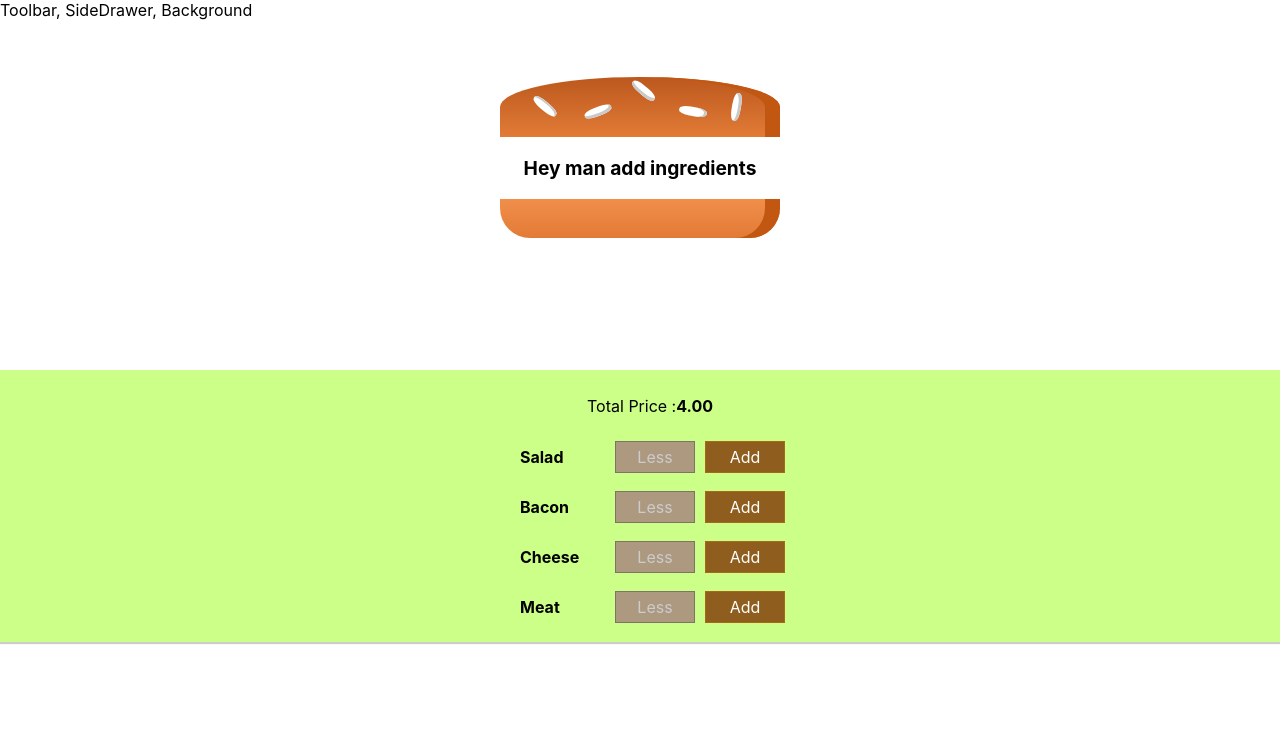
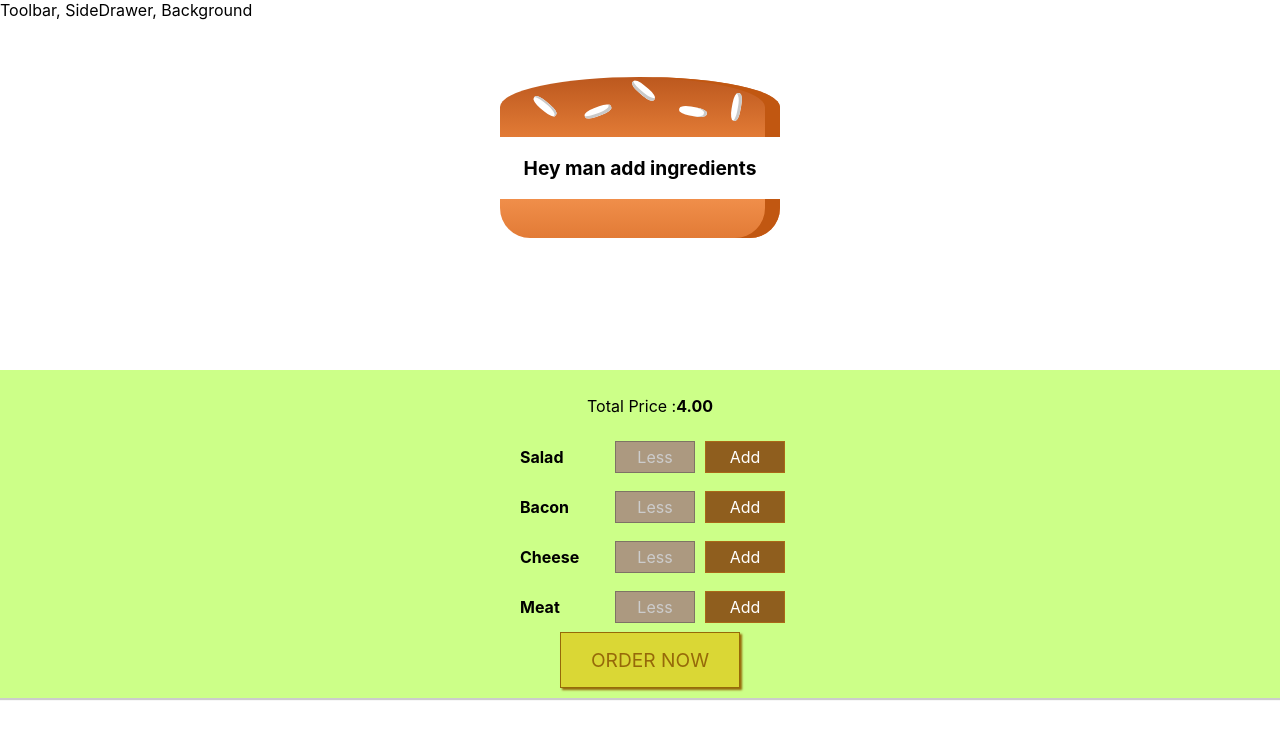
Before and after one commit to peeplilab/burgerBuilder, a React app: page / in a window 1280 px wide. Shown: the top 738 px of the page. Built offline with nearby package versions, Linux system fonts and the light colour scheme; a web font is replaced by a local one.

Commit message:
fixed disabled button bug

```diff
--- a/src/components/Burger/BuildControls/BuildControls.js
+++ b/src/components/Burger/BuildControls/BuildControls.js
@@ -20,6 +20,10 @@
         label={ctrl.label}
         disabled={props.disabled[ctrl.type]} />
     ))}
+    <button
+    className={classes.OrderButton}
+    disabled={props.purchaseable}
+    >ORDER NOW</button>
   </div>
 );
 
--- a/src/components/Burger/BuildControls/BuildControls.module.css
+++ b/src/components/Burger/BuildControls/BuildControls.module.css
@@ -8,3 +8,45 @@
   margin: auto;
   padding: 10px
 }
+
+
+.OrderButton {
+  background-color: #DAD735;
+  outline: none;
+  cursor: pointer;
+  border: 1px solid #966909;
+  color: #966909;
+  font-family: inherit;
+  font-size: 1.2em;
+  padding: 15px 30px;
+  box-shadow: 2px 2px 2px #966909;
+}
+
+.OrderButton:hover, .OrderButton:active {
+  background-color: #A0DB41;
+  border: 1px solid #966909;
+  color: #966909;
+}
+
+.OrderButton:disabled {
+  background-color: #C7C6C6;
+  cursor: not-allowed;
+  border: 1px solid #ccc;
+  color: #888888;
+}
+
+.OrderButton:not(:disabled) {
+  animation: enable 0.3s linear;
+}
+
+@keyframes enable {
+  0% {
+      transform: scale(1);
+  }
+  60% {
+      transform: scale(1.1);
+  }
+  100% {
+      transform: scale(1);
+  }
+}
--- a/src/containers/BurgerBuilder/BurgerBuilder.js
+++ b/src/containers/BurgerBuilder/BurgerBuilder.js
@@ -4,9 +4,9 @@
 import BuildControls from '../../components/Burger/BuildControls/BuildControls'
 
 const INGREDIENT_PRICES = {
-  salad:0.5,
-  cheese : 0.4,
-  meat : 1.4,
+  salad: 0.5,
+  cheese: 0.4,
+  meat: 1.4,
   bacon: 0.5
 
 }
@@ -21,7 +21,8 @@
       cheese: 0,
       meat: 0
     },
-    totalPrice : 4
+    totalPrice: 4,
+    purchaseable: false
   }
 
   addIngredientHandler = (type) => {
@@ -35,12 +36,12 @@
     const oldPrice = this.state.totalPrice;
     const priceAddition = INGREDIENT_PRICES[type];
     const newPrice = oldPrice + priceAddition
-    this.setState({totalPrice : newPrice, ingredients: updatedIngredients})
+    this.setState({ totalPrice: newPrice, ingredients: updatedIngredients })
   }
 
   removeIngredientHandler = (type) => {
     const oldCountOfIngredient = this.state.ingredients[type];
-    if(oldCountOfIngredient <= 0 ) {
+    if (oldCountOfIngredient <= 0) {
       return
     }
     const updatedCountOfIngredient = oldCountOfIngredient - 1;
@@ -55,26 +56,40 @@
     const newPrice = oldPrice - priceAddition;
 
     this.setState({
-      ingredients : updatedIngredients,
-      totalPrice : newPrice
+      ingredients: updatedIngredients,
+      totalPrice: newPrice
     })
+  }
+
+  updatePurchaseState = () => {
+    const ingredients = {
+      ...this.state.ingredients
+    }
+
+    const sum = Object.keys(ingredients).map(igKey => {
+      return ingredients[igKey]
+    })
+      .reduce((sum, el) => {
+        return sum + el
+      }, 0)
+    this.setState({ purchaseable: sum > 0 })
   }
 
   render() {
     const disableInfo = {
       ...this.state.ingredients
     }
-    for(let key in disableInfo) {
+    for (let key in disableInfo) {
       disableInfo[key] = disableInfo[key] <= 0
     }
     return (
       <Aux>
         <Burger ingredients={this.state.ingredients} />
         <BuildControls
-         price={this.state.totalPrice}
-         ingredientAdded={this.addIngredientHandler}
-         ingredientRemoved={this.removeIngredientHandler}
-         disabled={disableInfo} />
+          price={this.state.totalPrice}
+          ingredientAdded={this.addIngredientHandler}
+          ingredientRemoved={this.removeIngredientHandler}
+          disabled={disableInfo} />
       </Aux>
     )
 
```
